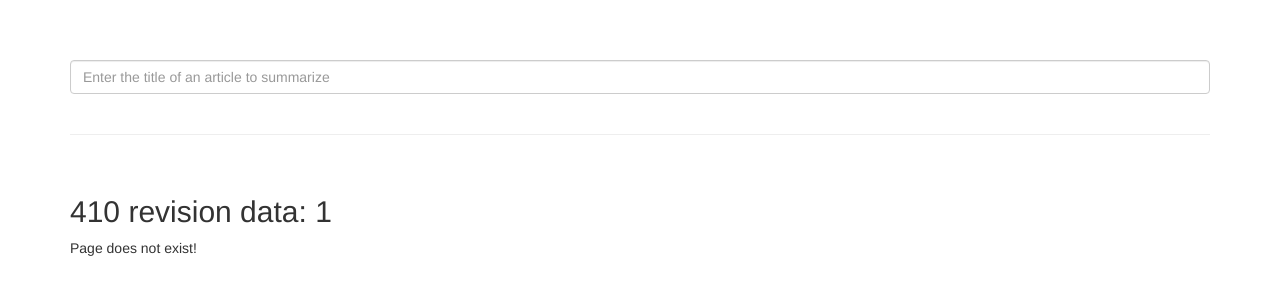
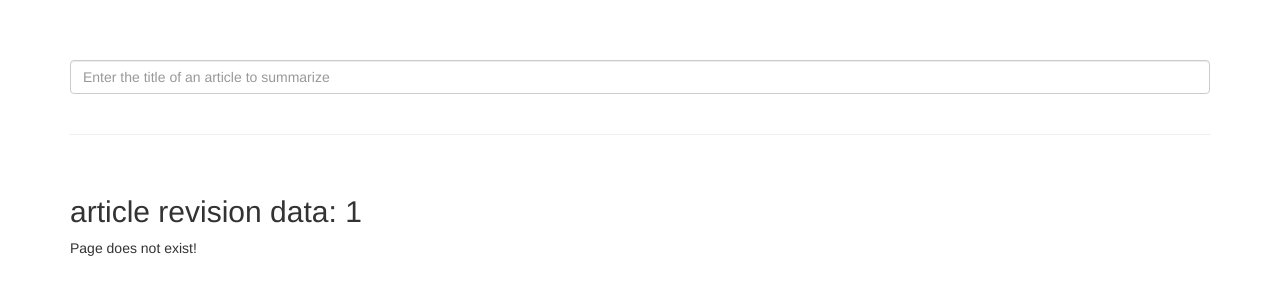
Before and after one commit to walkerdb/wikihistoryvis, a Flask app: page /article/1 in a window 1280 px wide. Shown: the top 300 px of the page. Run offline with Flask 2, Linux system fonts and the light colour scheme; data that the repository does not hold is empty; some libraries are stand-ins or nearby versions.

Commit message:
styling updates

```diff
--- a/templates/article_summary.html
+++ b/templates/article_summary.html
@@ -8,7 +8,7 @@
     <br>
     <hr>
     <br>
-    <h2>410 revision data: {{ parser.article_title }}</h2>
+    <h2>article revision data: {{ parser.article_title }}</h2>
     {% if parser.revisions|length == 0 %}
         <p>Page does not exist!</p>
     {% else %}
--- a/templates/index.html
+++ b/templates/index.html
@@ -80,7 +80,7 @@
                        id="recent_revisions_by_user" data-sortable>
                     <thead>
                     <tr>
-                        <th class="1column1 col-md-1">User</th>
+                        <th class="1column1 col-md-2">User</th>
                         <th class="1column1 col-md-1">User summary</th>
                         <th class="1column2 col-md-1">Total edits</th>
                         <th class="1column3 col-md-1">Total + size</th>
```
